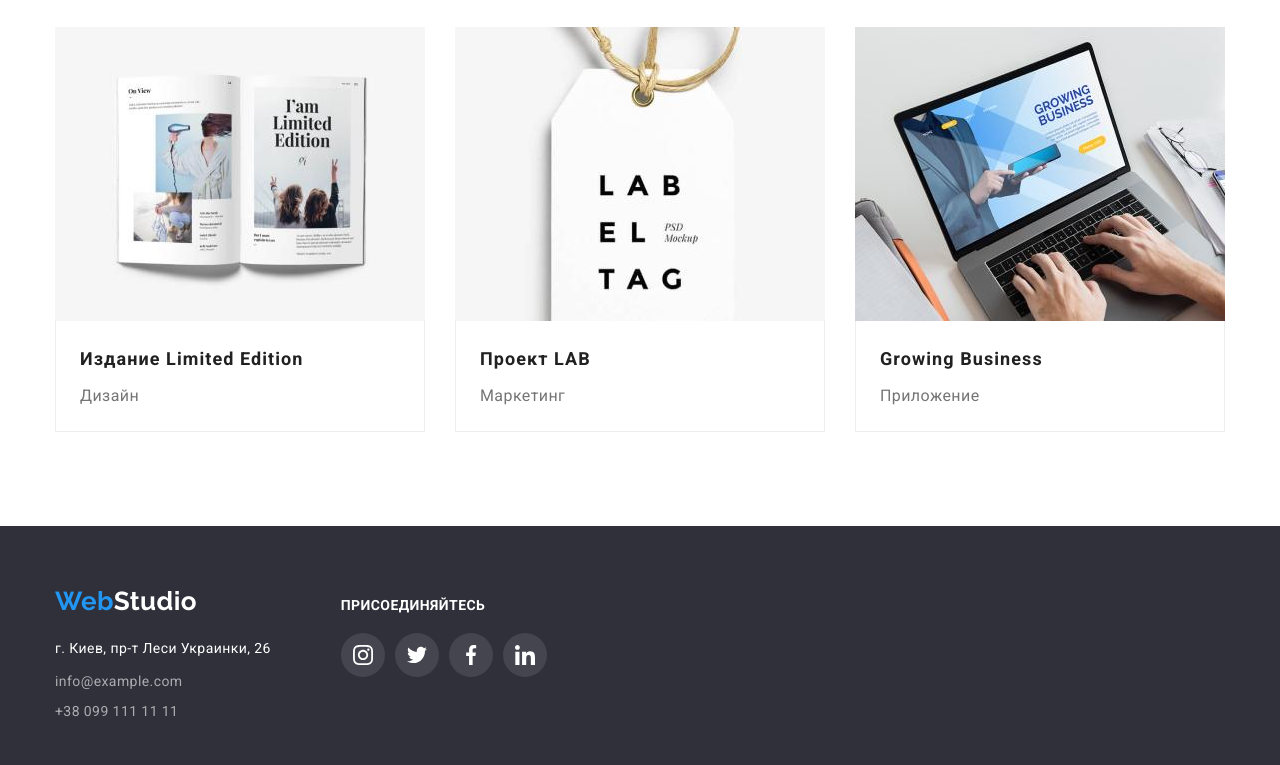
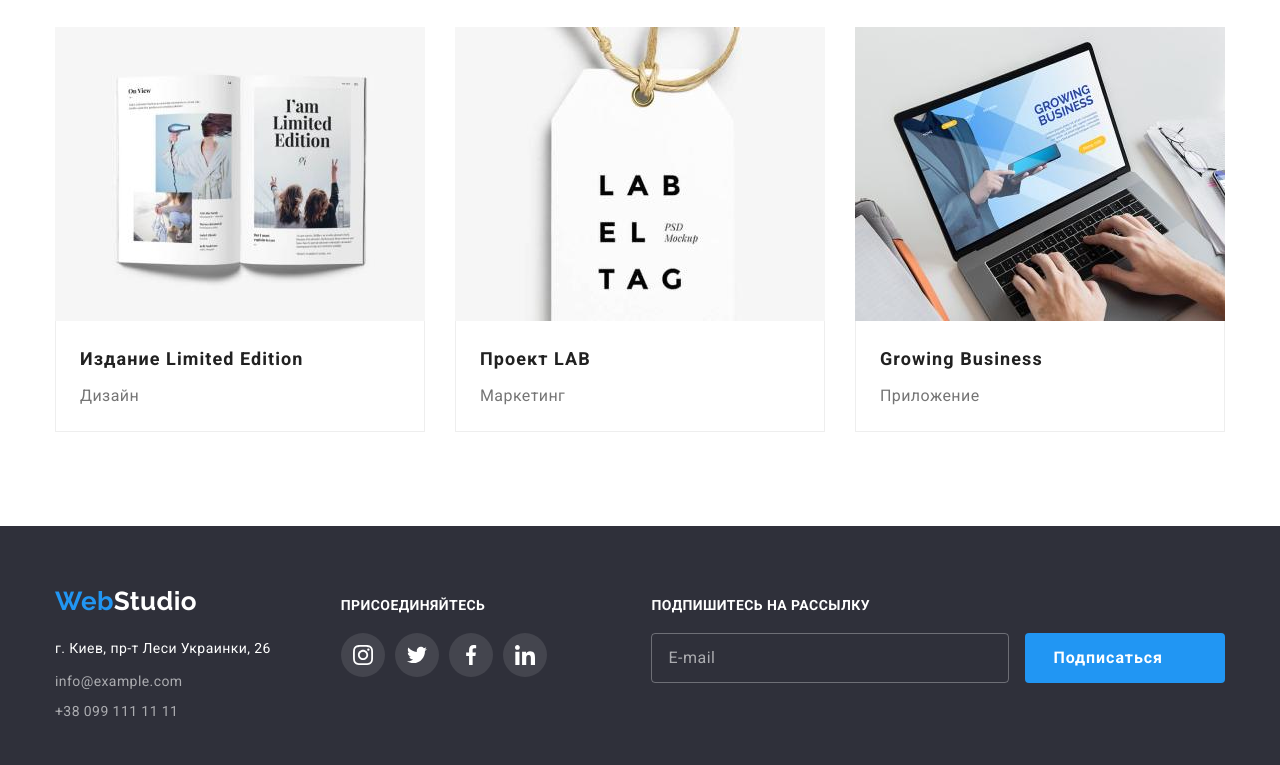
Before and after one commit to Lezhnova/goit-markup-hw-06, a plain HTML site: page portfolio.html in a window 1280 px wide. Shown: the part 1106-1871 px from the top of the page. Drawn offline with nearby package versions, Linux system fonts and the light colour scheme.

Commit message:
Update portfolio.html

```diff
--- a/portfolio.html
+++ b/portfolio.html
@@ -3,7 +3,7 @@
   <head>
     <meta charset="UTF-8" />
     <meta name="viewport" content="width=device-width, initial-scale=1.0" />
-    <title>goit-markup-hw-05</title>
+    <title>goit-markup-hw-06</title>
 
     <link rel="preconnect" href="https://fonts.gstatic.com" />
     <link
@@ -412,6 +412,21 @@
             </li>
           </ul>
         </div>
+
+        <form class="email-form uppercase" autocomplete="on" novalidate>
+          <div class="email-form-wrapper" role="group" aria-labelledby="email-input">
+            <p id="email-input">Подпишитесь на рассылку</p>
+            <label>
+              <input type="email" name="email" id="footer-email" class="input" placeholder="E-mail" />
+            </label>
+            <button type="submit" class="button">
+              Подписаться
+              <svg class="email-form-icon" height="24" width="24">
+                <use href="./images/icons.svg#send"></use>
+              </svg>
+            </button>
+          </div>
+        </form>
       </div>
     </footer>
   </body>
```
